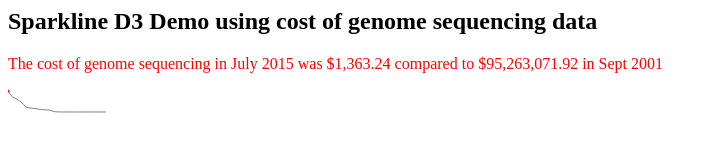
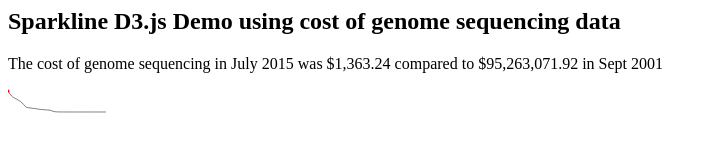
Before and after one commit to christieewen/christieewen.github.io, a plain HTML site: page index.html in a window 1280 px wide. Shown: the whole page, without its empty margins (0-715 px from the left). Drawn offline with nearby package versions, Linux system fonts and the light colour scheme.

Commit message:
Update index.html
Undo

```diff
--- a/index.html
+++ b/index.html
@@ -17,10 +17,9 @@
 
 <body>
   <div>
-<h2>Sparkline D3 Demo using cost of genome sequencing data</h2>
-    <div id="container">
+<h2>Sparkline D3.js Demo using cost of genome sequencing data</h2>
   <p>The cost of genome sequencing in July 2015 was $1,363.24 compared to $95,263,071.92 in Sept 2001</p>
-
+<div id="container">
     <!-- This element's contents will be replaced with your component. -->
 </div>
   </div>
```
